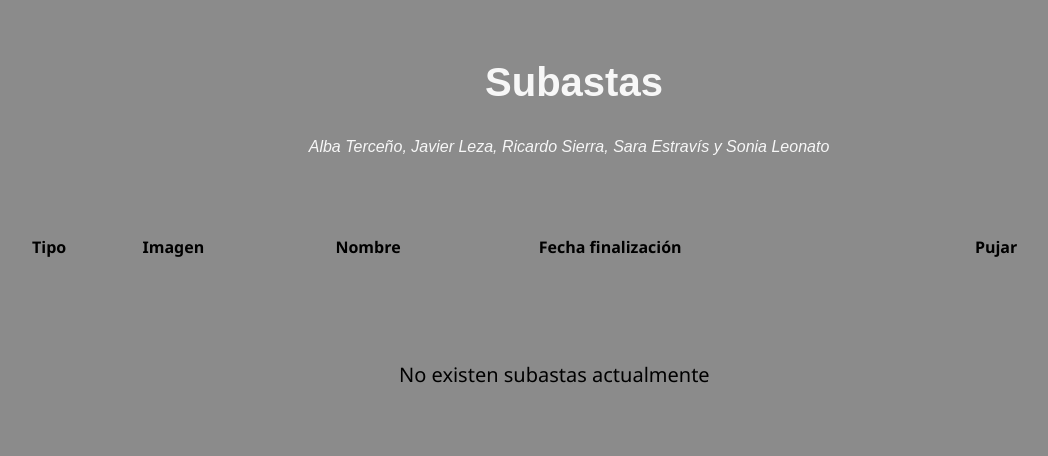
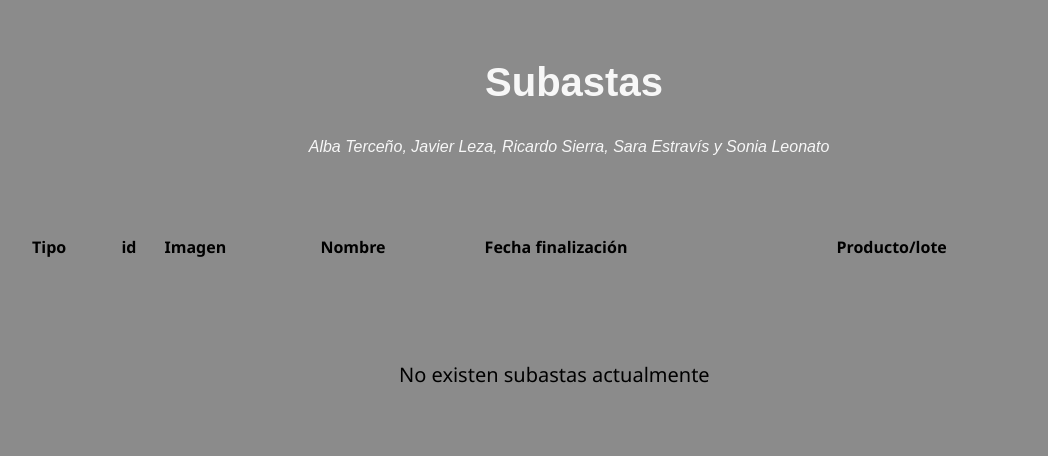
Before and after one commit to JavierLAcartum/643b4d11c092cc1ea32a96bdb4f8da93, a PHP site: page / in a window 1280 px wide. Shown: the part 242-698 px from the top of the page, without its empty margins (71-1119 px from the left). Run offline with PHP 8.4, Linux system fonts and the light colour scheme; data that the repository does not hold is empty.

Commit message:
Tabla en proceso

```diff
--- a/index.php
+++ b/index.php
@@ -175,10 +175,12 @@ if(isset($_POST['registro']))
 			<table style="width:100%; padding: 100px; margin-top: 300px; font-family:'Segoe UI'; font-weight: bold;">
 			    <tr>
 			        <td>Tipo</td>
+			        <td>id</td>
 			        <td>Imagen</td>
 			        <td>Nombre</td>
 			        <td>Fecha finalización</td>
-			        <td>Pujar</td>
+			        <td>Producto/lote</td>
+			        <!-- pujar -->
 			    </tr>
            	</table>
 
--- a/listaSubastas.php
+++ b/listaSubastas.php
@@ -181,30 +181,35 @@
 
 
 				<!-- TABLA -->
+					<table style="width:100%; padding: 30px; margin-top: 10px; font-family:'Segoe UI'; font-weight: bold; border: 1px solid black;">
+					    <tr>
 
 						<a href="<?php echo $tipoSubastaPhp ?>.php?id=<?php echo $idSubasta; ?>">
 
-						<div style="border-style: solid;">
-							<h3><?php echo pasarTipoSubastaAString($tipoSubasta) ?></h3><p align="right"> <?php echo $idSubasta?></p>
-						</div>
-						<div style="border-style: solid;">
-							<?php if(isset($imagenObjeto)){ echo "<img src='".$imagenObjeto."'"; } ?>
-						</div>
-						<div style="border-style: solid; color:white;">
-							<h1><?php echo $nombreObjeto; ?></h1>
-						</div>
-						<div style="border-style: solid; float: right;">
-							<p> Fecha de finalizacion: <?php echo $fechaFinSubasta; ?></p>
-							<h3> <?php if(isset($pujaActual)){
+
+								<td><?php echo pasarTipoSubastaAString($tipoSubasta) ?></td>
+								<td><?php echo $idSubasta ?></td>
+								 <!--<h3><?php echo pasarTipoSubastaAString($tipoSubasta) ?></h3><p align="right"> <?php echo $idSubasta?></p> -->
+
+								<td><?php if(isset($imagenObjeto)){ echo "<img src='".$imagenObjeto."'"; } ?></td>
+
+								<td><?php echo $nombreObjeto; ?></td>
+
+
+								<td> <?php echo $fechaFinSubasta; ?></td>
+								 <?php if(isset($pujaActual)){
 											echo $pujaActual;
 											if(is_int($pujaActual)){
 									        echo " euros";
 											}
-								} ?> </h3>
-						</div>
-						<h3><?php if($producto_lote==0){echo "Producto"; }else{ echo "Lote";} ?></h3>
+									} ?>
+
+							<td><?php if($producto_lote==0){echo "Producto"; }else{ echo "Lote";} ?></td>
 
 						</a>
+
+						</tr>
+		           	</table>
 
 				<!-- FIN TABLA -->
 
```
Lines whose indentation alone changed are shown as unchanged.
